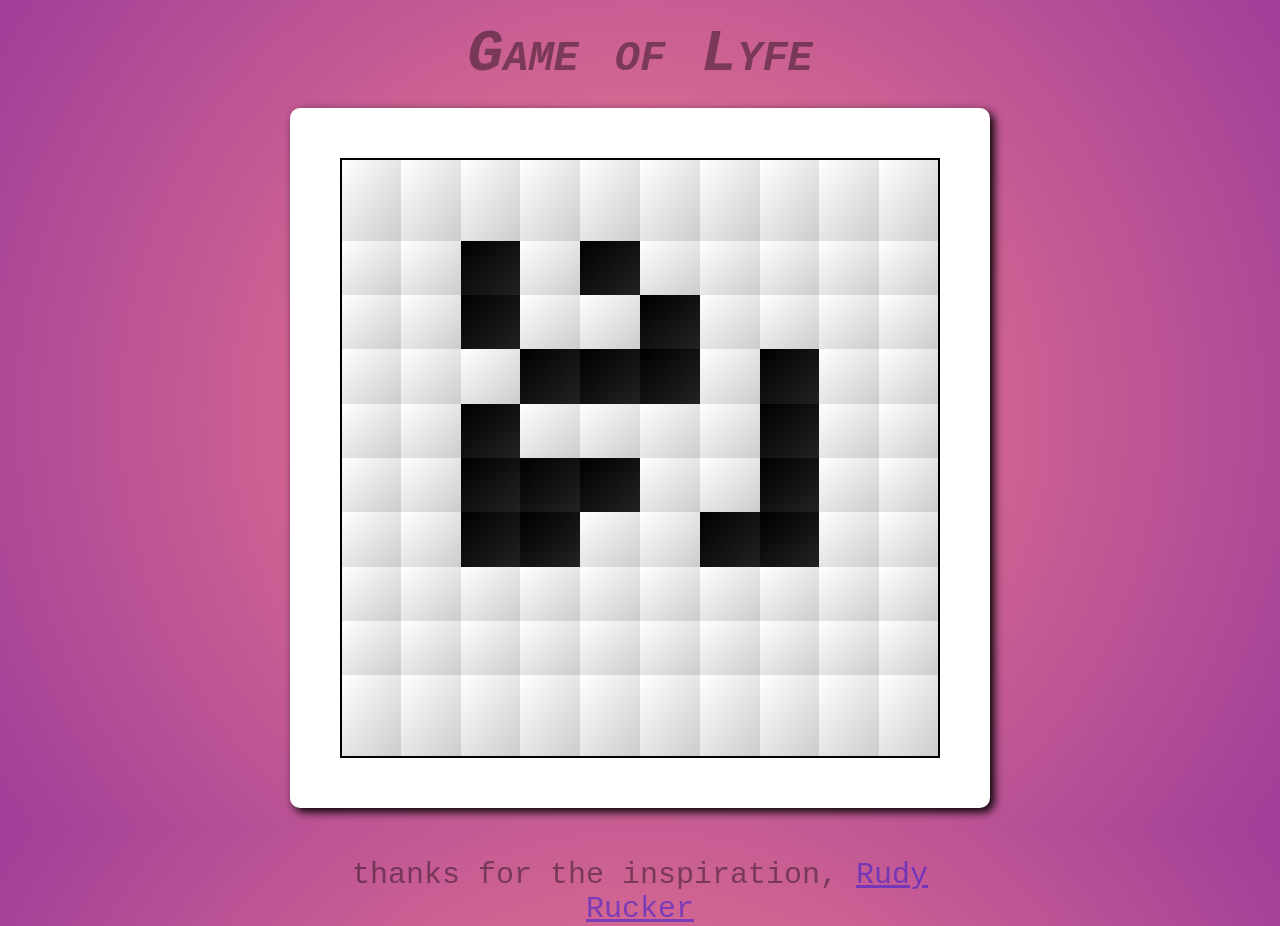
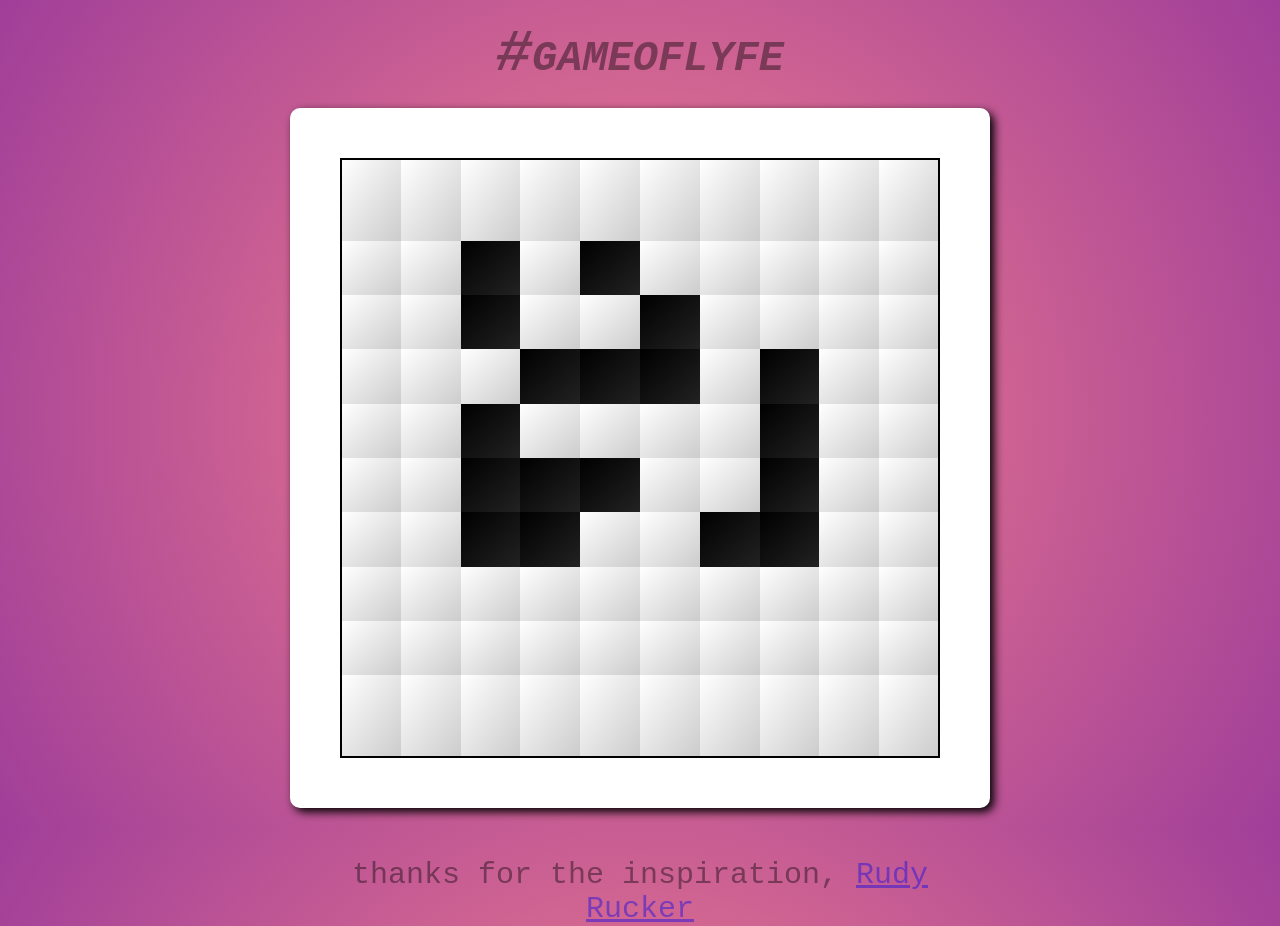
Before and after one commit to rainercarr/game-of-life, a plain HTML site: page index.html in a window 1280 px wide. Drawn offline with Linux system fonts and the light colour scheme.

Commit message:
Changes title

```diff
--- a/index.html
+++ b/index.html
@@ -8,7 +8,7 @@
         <link rel="stylesheet" type="text/css" href="gol.css" />
     </head>
     <body>
-        <div id="header">Game of Lyfe</div>
+        <div id="header">#gameoflyfe</div>
         <div id="container">
             <table id="game">
                 <tr id="row-0" class="game-row">
```
